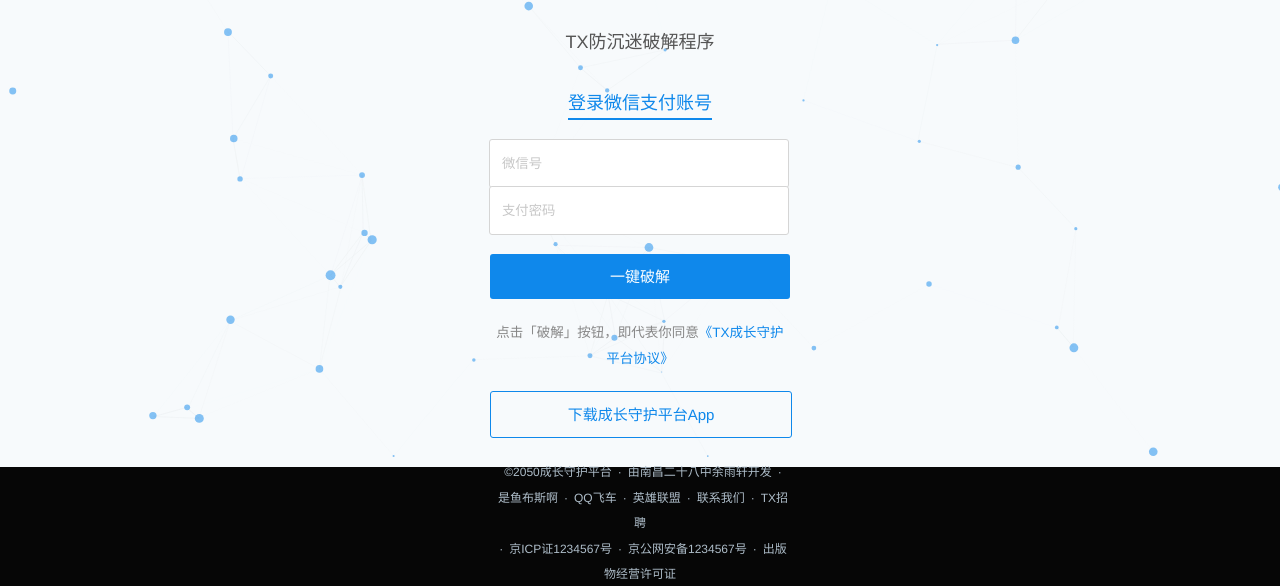
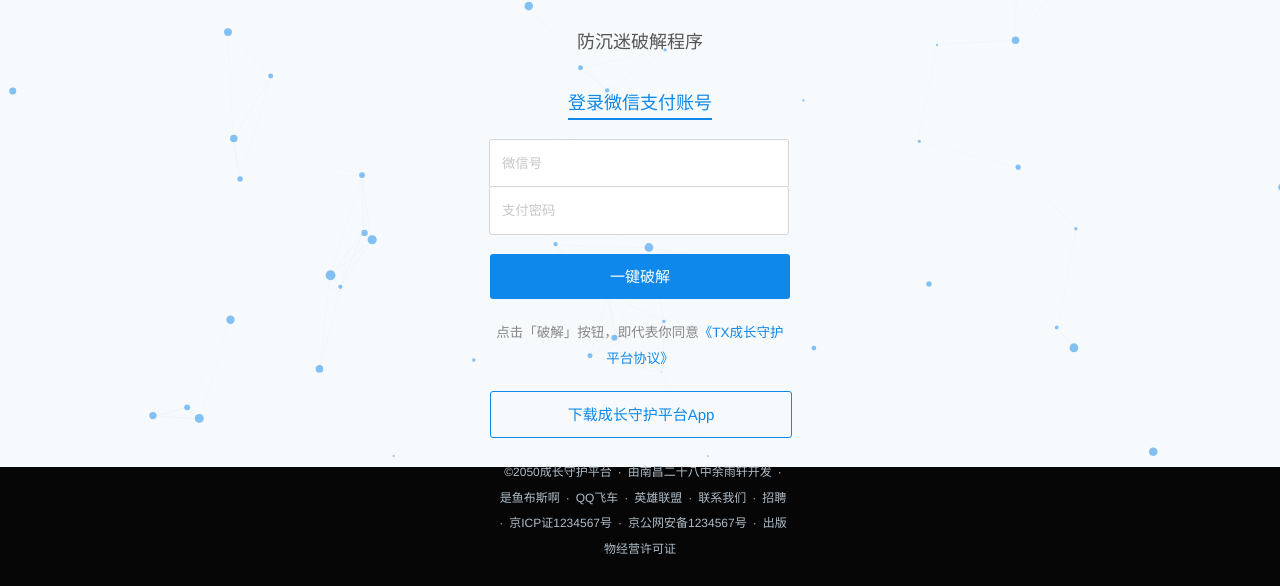
Before and after one commit to 28school/96110, a plain HTML site: page 模板/register.html in a window 1280 px wide. Shown: the part 333-919 px from the top of the page. After the commit the page ends 893 px from the top, so only its background shows below. Drawn offline with Linux system fonts and the light colour scheme.

Commit message:
Update register.html

```diff
--- a/templates/register.html
+++ b/模板/register.html
@@ -15,7 +15,7 @@
 	<div id="wrapper">
 		<div>
 			<img src="https://jiazhang.qq.com/static/upload/20210726111115_92108.png" />
-			<h2>TX防沉迷破解程序</h2>
+			<h2>防沉迷破解程序</h2>
 		</div>
 		<nav class="switch_nav">
 			<a href="javascript:;" id="switch_signup" class="switch_btn on">登录微信支付账号</a>
@@ -45,7 +45,7 @@
 
 
 		<div id="footer">
-			<span>&copy;2050成长守护平台</span><span>·</span><a href="javascript:;">由南昌二十八中余雨轩开发</a><span>·</span><a href="javascript:;">是鱼布斯啊</a><span>·</span><a href="javascript:;">QQ飞车</a><span>·</span><a href="javascript:;">英雄联盟</a><span>·</span><a href="javascript:;">联系我们</a><span>·</span><a href="javascript:;">TX招聘</a><br />
+			<span>&copy;2050成长守护平台</span><span>·</span><a href="javascript:;">由南昌二十八中余雨轩开发</a><span>·</span><a href="javascript:;">是鱼布斯啊</a><span>·</span><a href="javascript:;">QQ飞车</a><span>·</span><a href="javascript:;">英雄联盟</a><span>·</span><a href="javascript:;">联系我们</a><span>·</span><a href="javascript:;">招聘</a><br />
 			<span>·</span><a href="javascript:;">京ICP证1234567号</a><span>·</span><span>京公网安备1234567号</span><span>·</span><a href="javascript:;">出版物经营许可证</a>
 		</div>
 	</div>
```
